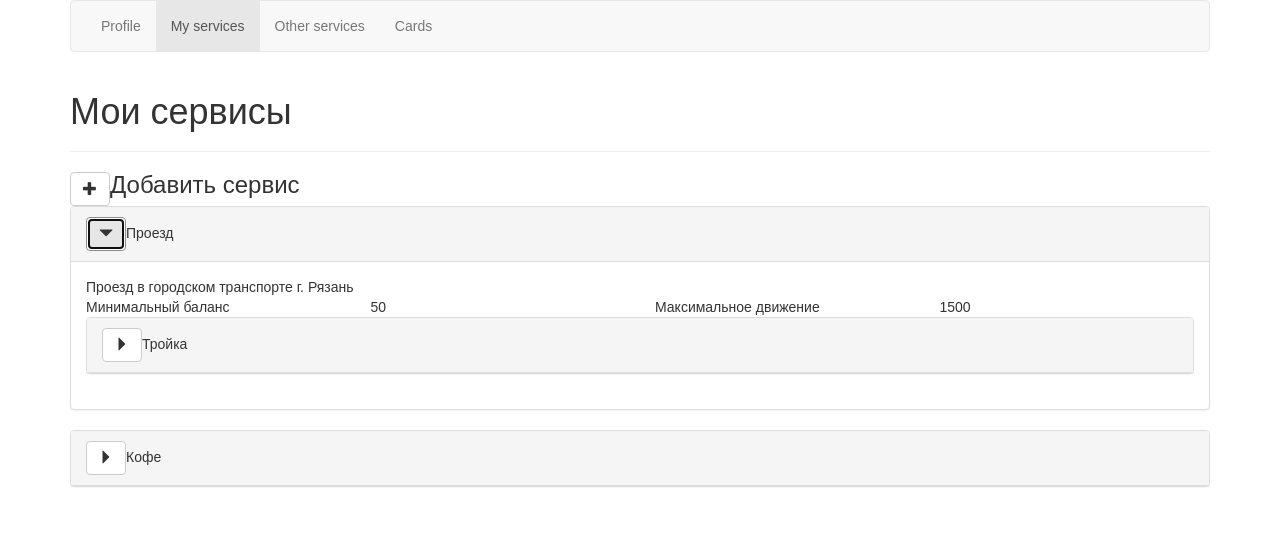
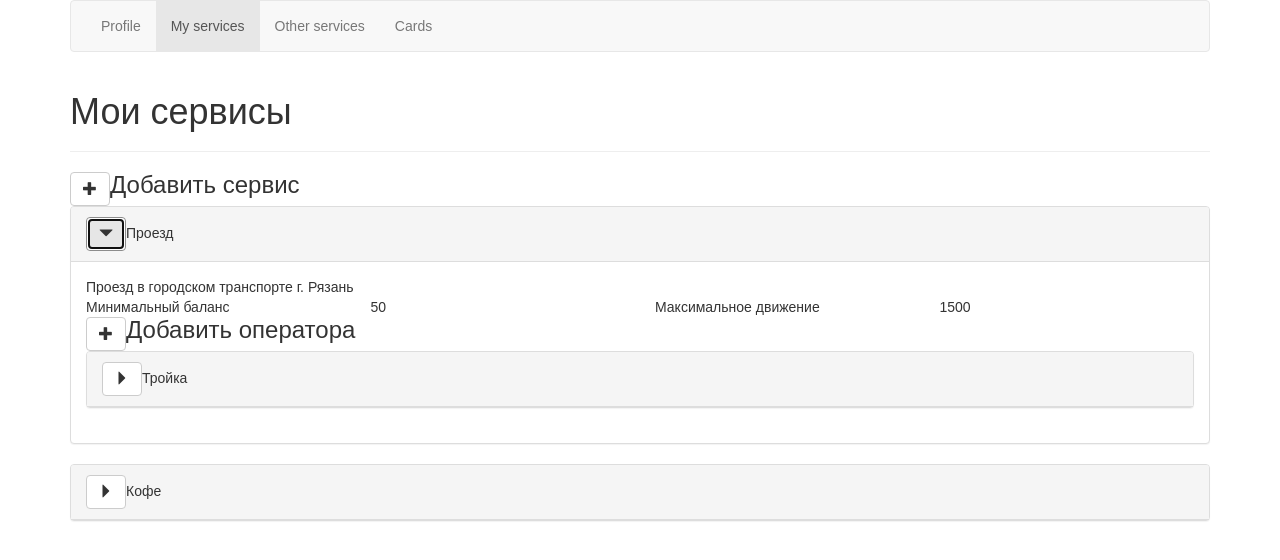
Before and after one commit to ExecutionLLC/cross_transaction_system, a React (Create React App) app in the folder frontend/: page /myservices in a window 1280 px wide. Both pictures are taken after a click on the button 106 px from the left and 233 px from the top of the page. Shown: the top 560 px of the page. Built offline with nearby package versions, Linux system fonts and the light colour scheme.

Commit message:
my services tab: adding operator

```diff
--- /dev/null
+++ b/frontend/src/Views/MyServices/AddingOperator.jsx
@@ -0,0 +1,105 @@
+import React, { Component } from 'react';
+import PropTypes from 'prop-types';
+import { FormGroup, HelpBlock } from 'react-bootstrap';
+import API from '../../API/API';
+import AddItemButton from '../../Components/AddItemButton';
+import Loading from '../../Components/Loading';
+import OperatorsSelect from './OperatorsSelect';
+
+
+class AddingOperator extends Component {
+  constructor(props) {
+    super(props);
+    const { operators } = this.props;
+    this.state = {
+      currentOperatorId: operators[0]._id,
+      error: null,
+      isLoading: false,
+    };
+  }
+
+  onAddOperatorOpen() {
+    const { operators } = this.props;
+    this.setState({
+      currentOperatorId: operators[0]._id,
+      error: null,
+      isLoading: false,
+    });
+  }
+
+  onAddOperatorSubmit() {
+    this.setState({
+      isLoading: true,
+      error: null,
+    });
+    const { serviceId, onOperatorAdded } = this.props;
+    const { currentOperatorId } = this.state;
+    return API.addOperator(serviceId, currentOperatorId)
+      .then((services) => {
+        this.setState(
+          {
+            isLoading: false,
+          },
+          () => {
+            onOperatorAdded(services);
+          },
+        );
+        return true;
+      })
+      .catch((apiError) => {
+        this.setState({
+          isLoading: false,
+          error: `Ошибка добавления сервиса: ${apiError.message}`,
+        });
+        return false;
+      });
+  }
+
+  onSelect(currentOperatorId) {
+    this.setState({
+      currentOperatorId,
+    });
+  }
+
+  render() {
+    const { operators } = this.props;
+    const { currentOperatorId, isLoading, error } = this.state;
+    const disabled = isLoading;
+    return (
+      <AddItemButton
+        caption="Добавить оператора"
+        onOpen={() => this.onAddOperatorOpen()}
+        onSubmit={() => this.onAddOperatorSubmit()}
+      >
+        <OperatorsSelect
+          operators={operators}
+          currentOperator={currentOperatorId}
+          onSelect={operatorId => this.onSelect(operatorId)}
+          disabled={disabled}
+        />
+        {isLoading && <Loading />}
+        {error && (
+          <FormGroup
+            validationState="error"
+          >
+            <HelpBlock>{error}</HelpBlock>
+          </FormGroup>
+        )}
+      </AddItemButton>
+    );
+  }
+}
+
+AddingOperator.propTypes = {
+  operators: PropTypes.arrayOf(
+    PropTypes.shape({
+      _id: PropTypes.string.isRequired,
+      name: PropTypes.string.isRequired,
+    }).isRequired,
+  ).isRequired,
+  serviceId: PropTypes.string.isRequired,
+  onOperatorAdded: PropTypes.func.isRequired,
+};
+
+
+export default AddingOperator;
--- a/frontend/src/Views/MyServices/MyServices.jsx
+++ b/frontend/src/Views/MyServices/MyServices.jsx
@@ -7,6 +7,7 @@ import ExpandableListItem from '../../Components/ExpandableListItem';
 import AddingServiceData from './AddingServiceData';
 import Operator from './Operator';
 import utils from '../../utils/utils';
+import AddingOperator from './AddingOperator';
 
 
 class MyServices extends Component {
@@ -130,6 +131,12 @@ class MyServices extends Component {
       });
   }
 
+  onServiceOperatorAdded(services) {
+    this.setState({
+      myServices: services,
+    });
+  }
+
   renderServiceOperators(serviceOperators, serviceId, expandedHash, changingHash, errorsHash) {
     const { operatorsHash } = this.state;
     return serviceOperators.map(
@@ -156,7 +163,12 @@ class MyServices extends Component {
   renderServiceContent(service) {
     const {
       expandedServicesOperatorsHash, changingServicesOperatorsHash, errorServicesOperatorsHash,
+      operators,
     } = this.state;
+    const addedOperatorsHash = utils.makeHashById(service.operators);
+    const operatorsToAdd = operators.filter(
+      operator => !addedOperatorsHash[operator._id],
+    );
     return (
       <div>
         <Row>
@@ -180,6 +192,15 @@ class MyServices extends Component {
         </Row>
         <Row>
           <Col sm={12}>
+            {operatorsToAdd.length > 0
+              && (
+                <AddingOperator
+                  operators={operatorsToAdd}
+                  serviceId={service._id}
+                  onOperatorAdded={services => this.onServiceOperatorAdded(services)}
+                />
+              )
+            }
             {this.renderServiceOperators(
               service.operators,
               service._id,
--- a/frontend/src/Views/MyServices/OperatorsSelect.jsx
+++ b/frontend/src/Views/MyServices/OperatorsSelect.jsx
@@ -4,11 +4,13 @@ import { FormControl } from 'react-bootstrap';
 
 
 function OperatorsSelect(props) {
-  const { operators } = props;
+  const { operators, currentOperator, disabled } = props;
   return (
     <FormControl
       componentClass="select"
+      value={currentOperator}
       onChange={evt => props.onSelect(evt.target.value)}
+      disabled={disabled}
     >
       {operators.map(operator => (
         <option
@@ -29,6 +31,8 @@ OperatorsSelect.propTypes = {
       name: PropTypes.string.isRequired,
     }).isRequired,
   ).isRequired,
+  currentOperator: PropTypes.string.isRequired,
+  disabled: PropTypes.bool.isRequired,
   onSelect: PropTypes.func.isRequired,
 };
 
```
